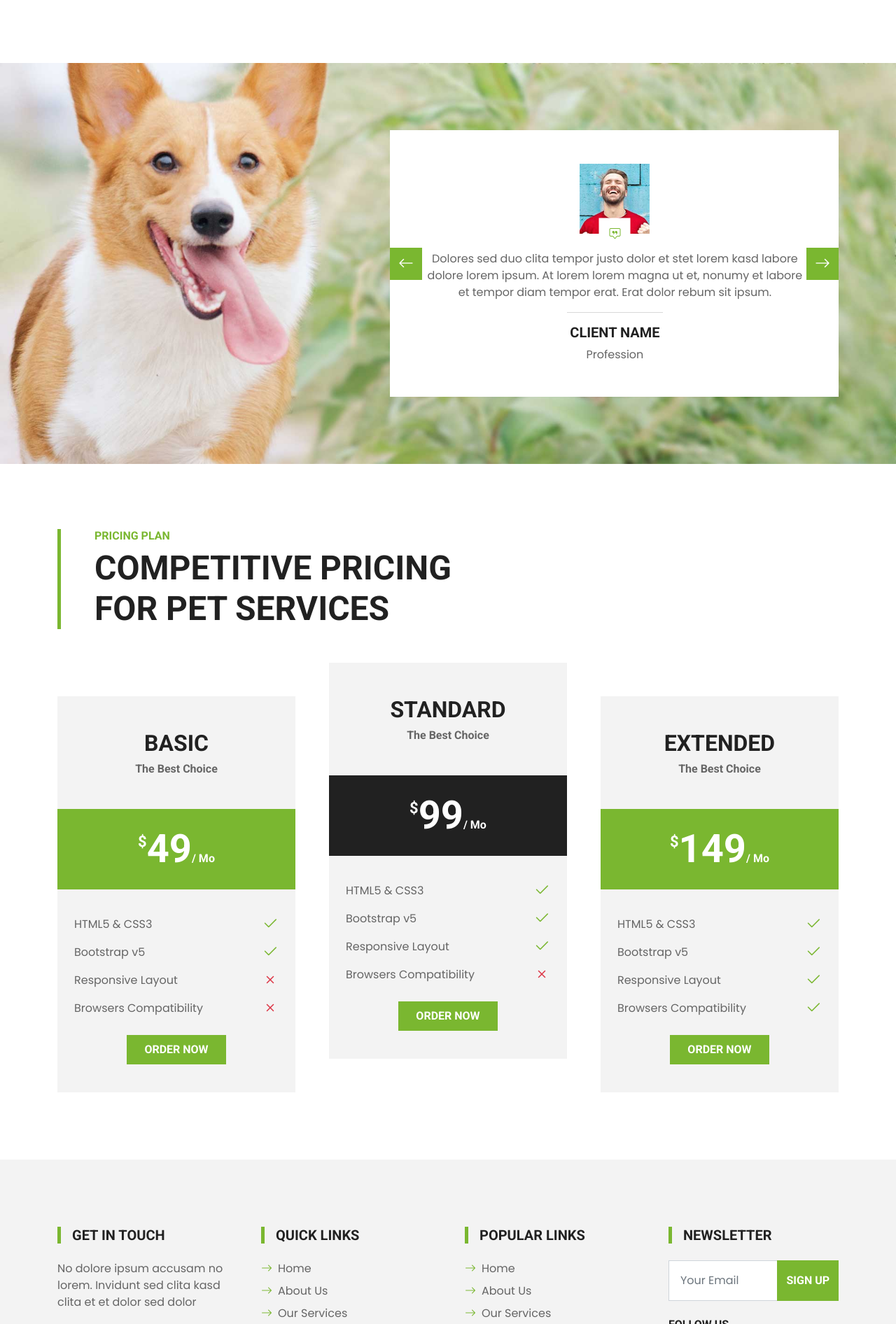
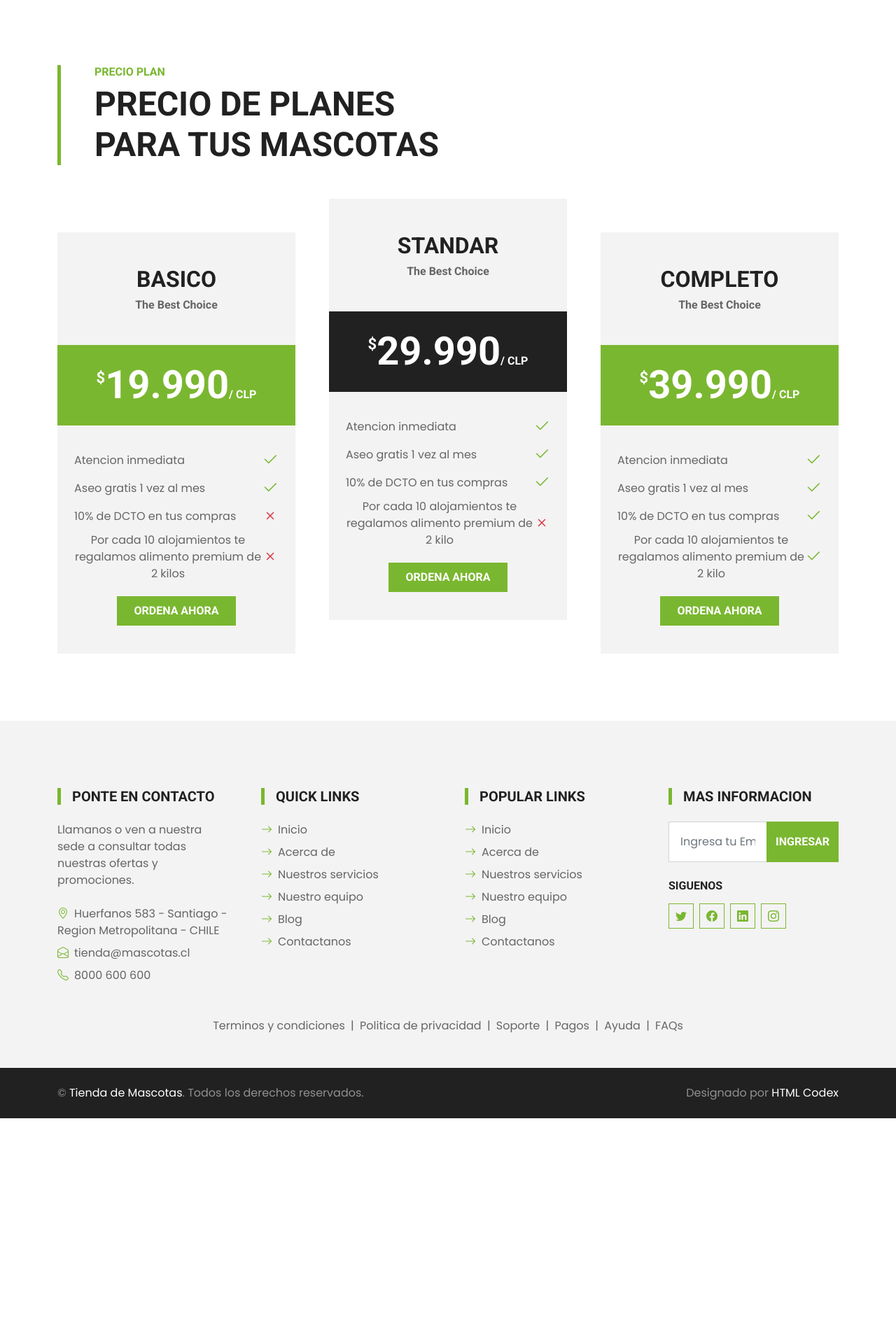
Before and after one commit to OscarVillaL/PROGWEB, a plain HTML site: page service.html in a window 1280 px wide. Shown: the part 1245-3137 px from the top of the page at 70% size. After the commit the page ends 2843 px from the top, so only its background shows below. Drawn offline with nearby package versions, Linux system fonts and the light colour scheme.

Commit message:
subo proyecto

```diff
--- a/service.html
+++ b/service.html
@@ -86,7 +86,6 @@
                     <div class="dropdown-menu m-0">
                         <a href="price.html" class="dropdown-item">Precio Plan</a>
                         <a href="team.html" class="dropdown-item">Equipo</a>
-                        <a href="testimonial.html" class="dropdown-item">Testimonios</a>
                     </div>
                 </div>
                 <a href="contact.html" class="nav-item nav-link nav-contact bg-primary text-white px-5 ms-lg-5">Contactanos <i class="bi bi-arrow-right"></i></a>
@@ -170,148 +169,110 @@
     <!-- Services End -->
 
 
-    <!-- Testimonial Start -->
-    <div class="container-fluid bg-testimonial py-5" style="margin: 45px 0;">
-        <div class="container py-5">
-            <div class="row justify-content-end">
-                <div class="col-lg-7">
-                    <div class="owl-carousel testimonial-carousel bg-white p-5">
-                        <div class="testimonial-item text-center">
-                            <div class="position-relative mb-4">
-                                <img class="img-fluid mx-auto" src="img/testimonial-1.jpg" alt="">
-                                <div class="position-absolute top-100 start-50 translate-middle d-flex align-items-center justify-content-center bg-white" style="width: 45px; height: 45px;">
-                                    <i class="bi bi-chat-square-quote text-primary"></i>
-                                </div>
-                            </div>
-                            <p>Dolores sed duo clita tempor justo dolor et stet lorem kasd labore dolore lorem ipsum. At lorem lorem magna ut et, nonumy et labore et tempor diam tempor erat. Erat dolor rebum sit ipsum.</p>
-                            <hr class="w-25 mx-auto">
-                            <h5 class="text-uppercase">Client Name</h5>
-                            <span>Profession</span>
-                        </div>
-                        <div class="testimonial-item text-center">
-                            <div class="position-relative mb-4">
-                                <img class="img-fluid mx-auto" src="img/testimonial-2.jpg" alt="">
-                                <div class="position-absolute top-100 start-50 translate-middle d-flex align-items-center justify-content-center bg-white" style="width: 45px; height: 45px;">
-                                    <i class="bi bi-chat-square-quote text-primary"></i>
-                                </div>
-                            </div>
-                            <p>Dolores sed duo clita tempor justo dolor et stet lorem kasd labore dolore lorem ipsum. At lorem lorem magna ut et, nonumy et labore et tempor diam tempor erat. Erat dolor rebum sit ipsum.</p>
-                            <hr class="w-25 mx-auto">
-                            <h5 class="text-uppercase">Client Name</h5>
-                            <span>Profession</span>
-                        </div>
-                    </div>
-                </div>
-            </div>
-        </div>
-    </div>
-    <!-- Testimonial End -->
-
-
     <!-- Pricing Plan Start -->
     <div class="container-fluid py-5">
         <div class="container">
             <div class="border-start border-5 border-primary ps-5 mb-5" style="max-width: 600px;">
-                <h6 class="text-primary text-uppercase">Pricing Plan</h6>
-                <h1 class="display-5 text-uppercase mb-0">Competitive Pricing For Pet Services</h1>
+                <h6 class="text-primary text-uppercase">Precio Plan</h6>
+                <h1 class="display-5 text-uppercase mb-0">Precio de planes para tus mascotas</h1>
             </div>
             <div class="row g-5">
                 <div class="col-lg-4">
                     <div class="bg-light text-center pt-5 mt-lg-5">
-                        <h2 class="text-uppercase">Basic</h2>
+                        <h2 class="text-uppercase">Basico</h2>
                         <h6 class="text-body mb-5">The Best Choice</h6>
                         <div class="text-center bg-primary p-4 mb-2">
                             <h1 class="display-4 text-white mb-0">
                                 <small class="align-top"
-                                    style="font-size: 22px; line-height: 45px;">$</small>49<small
+                                    style="font-size: 22px; line-height: 45px;">$</small>19.990<small
                                     class="align-bottom" style="font-size: 16px; line-height: 40px;">/
-                                    Mo</small>
+                                    CLP</small>
                             </h1>
                         </div>
                         <div class="text-center p-4">
                             <div class="d-flex align-items-center justify-content-between mb-1">
-                                <span>HTML5 & CSS3</span>
+                                <span>Atencion inmediata</span>
                                 <i class="bi bi-check2 fs-4 text-primary"></i>
                             </div>
                             <div class="d-flex align-items-center justify-content-between mb-1">
-                                <span>Bootstrap v5</span>
+                                <span>Aseo gratis 1 vez al mes </span>
                                 <i class="bi bi-check2 fs-4 text-primary"></i>
                             </div>
                             <div class="d-flex align-items-center justify-content-between mb-1">
-                                <span>Responsive Layout</span>
+                                <span>10% de DCTO en tus compras</span>
                                 <i class="bi bi-x fs-4 text-danger"></i>
                             </div>
                             <div class="d-flex align-items-center justify-content-between mb-1">
-                                <span>Browsers Compatibility</span>
+                                <span>Por cada 10 alojamientos te regalamos alimento premium de 2 kilos</span>
                                 <i class="bi bi-x fs-4 text-danger"></i>
                             </div>
-                            <a href="" class="btn btn-primary text-uppercase py-2 px-4 my-3">Order Now</a>
+                            <a href="" class="btn btn-primary text-uppercase py-2 px-4 my-3">Ordena ahora</a>
                         </div>
                     </div>
                 </div>
                 <div class="col-lg-4">
                     <div class="bg-light text-center pt-5">
-                        <h2 class="text-uppercase">Standard</h2>
+                        <h2 class="text-uppercase">Standar</h2>
                         <h6 class="text-body mb-5">The Best Choice</h6>
                         <div class="text-center bg-dark p-4 mb-2">
                             <h1 class="display-4 text-white mb-0">
                                 <small class="align-top"
-                                    style="font-size: 22px; line-height: 45px;">$</small>99<small
+                                    style="font-size: 22px; line-height: 45px;">$</small>29.990<small
                                     class="align-bottom" style="font-size: 16px; line-height: 40px;">/
-                                    Mo</small>
+                                    CLP</small>
                             </h1>
                         </div>
                         <div class="text-center p-4">
                             <div class="d-flex align-items-center justify-content-between mb-1">
-                                <span>HTML5 & CSS3</span>
+                                <span>Atencion inmediata</span>
                                 <i class="bi bi-check2 fs-4 text-primary"></i>
                             </div>
                             <div class="d-flex align-items-center justify-content-between mb-1">
-                                <span>Bootstrap v5</span>
+                                <span>Aseo gratis 1 vez al mes</span>
                                 <i class="bi bi-check2 fs-4 text-primary"></i>
                             </div>
                             <div class="d-flex align-items-center justify-content-between mb-1">
-                                <span>Responsive Layout</span>
+                                <span>10% de DCTO en tus compras</span>
                                 <i class="bi bi-check2 fs-4 text-primary"></i>
                             </div>
                             <div class="d-flex align-items-center justify-content-between mb-1">
-                                <span>Browsers Compatibility</span>
+                                <span>Por cada 10 alojamientos te regalamos alimento premium de 2 kilo</span>
                                 <i class="bi bi-x fs-4 text-danger"></i>
                             </div>
-                            <a href="" class="btn btn-primary text-uppercase py-2 px-4 my-3">Order Now</a>
+                            <a href="" class="btn btn-primary text-uppercase py-2 px-4 my-3">Ordena ahora</a>
                         </div>
                     </div>
                 </div>
                 <div class="col-lg-4">
                     <div class="bg-light text-center pt-5 mt-lg-5">
-                        <h2 class="text-uppercase">Extended</h2>
+                        <h2 class="text-uppercase">Completo</h2>
                         <h6 class="text-body mb-5">The Best Choice</h6>
                         <div class="text-center bg-primary p-4 mb-2">
                             <h1 class="display-4 text-white mb-0">
                                 <small class="align-top"
-                                    style="font-size: 22px; line-height: 45px;">$</small>149<small
+                                    style="font-size: 22px; line-height: 45px;">$</small>39.990<small
                                     class="align-bottom" style="font-size: 16px; line-height: 40px;">/
-                                    Mo</small>
+                                    CLP</small>
                             </h1>
                         </div>
                         <div class="text-center p-4">
                             <div class="d-flex align-items-center justify-content-between mb-1">
-                                <span>HTML5 & CSS3</span>
+                                <span>Atencion inmediata</span>
                                 <i class="bi bi-check2 fs-4 text-primary"></i>
                             </div>
                             <div class="d-flex align-items-center justify-content-between mb-1">
-                                <span>Bootstrap v5</span>
+                                <span>Aseo gratis 1 vez al mes</span>
                                 <i class="bi bi-check2 fs-4 text-primary"></i>
                             </div>
                             <div class="d-flex align-items-center justify-content-between mb-1">
-                                <span>Responsive Layout</span>
+                                <span>10% de DCTO en tus compras</span>
                                 <i class="bi bi-check2 fs-4 text-primary"></i>
                             </div>
                             <div class="d-flex align-items-center justify-content-between mb-1">
-                                <span>Browsers Compatibility</span>
+                                <span>Por cada 10 alojamientos te regalamos alimento premium de 2 kilo</span>
                                 <i class="bi bi-check2 fs-4 text-primary"></i>
                             </div>
-                            <a href="" class="btn btn-primary text-uppercase py-2 px-4 my-3">Order Now</a>
+                            <a href="" class="btn btn-primary text-uppercase py-2 px-4 my-3">Ordena ahora</a>
                         </div>
                     </div>
                 </div>
@@ -326,43 +287,43 @@
         <div class="container pt-5">
             <div class="row g-5">
                 <div class="col-lg-3 col-md-6">
-                    <h5 class="text-uppercase border-start border-5 border-primary ps-3 mb-4">Get In Touch</h5>
-                    <p class="mb-4">No dolore ipsum accusam no lorem. Invidunt sed clita kasd clita et et dolor sed dolor</p>
-                    <p class="mb-2"><i class="bi bi-geo-alt text-primary me-2"></i>123 Street, New York, USA</p>
-                    <p class="mb-2"><i class="bi bi-envelope-open text-primary me-2"></i>info@example.com</p>
-                    <p class="mb-0"><i class="bi bi-telephone text-primary me-2"></i>+012 345 67890</p>
+                    <h5 class="text-uppercase border-start border-5 border-primary ps-3 mb-4">PONTE EN CONTACTO</h5>
+                    <p class="mb-4">Llamanos o ven a nuestra sede a consultar todas nuestras ofertas y promociones.</p>
+                    <p class="mb-2"><i class="bi bi-geo-alt text-primary me-2"></i>Huerfanos 583 - Santiago - Region Metropolitana - CHILE</p>
+                    <p class="mb-2"><i class="bi bi-envelope-open text-primary me-2"></i>tienda@mascotas.cl</p>
+                    <p class="mb-0"><i class="bi bi-telephone text-primary me-2"></i>8000 600 600</p>
                 </div>
                 <div class="col-lg-3 col-md-6">
                     <h5 class="text-uppercase border-start border-5 border-primary ps-3 mb-4">Quick Links</h5>
                     <div class="d-flex flex-column justify-content-start">
-                        <a class="text-body mb-2" href="#"><i class="bi bi-arrow-right text-primary me-2"></i>Home</a>
-                        <a class="text-body mb-2" href="#"><i class="bi bi-arrow-right text-primary me-2"></i>About Us</a>
-                        <a class="text-body mb-2" href="#"><i class="bi bi-arrow-right text-primary me-2"></i>Our Services</a>
-                        <a class="text-body mb-2" href="#"><i class="bi bi-arrow-right text-primary me-2"></i>Meet The Team</a>
-                        <a class="text-body mb-2" href="#"><i class="bi bi-arrow-right text-primary me-2"></i>Latest Blog</a>
-                        <a class="text-body" href="#"><i class="bi bi-arrow-right text-primary me-2"></i>Contact Us</a>
+                        <a class="text-body mb-2" href="#"><i class="bi bi-arrow-right text-primary me-2"></i>Inicio</a>
+                        <a class="text-body mb-2" href="#"><i class="bi bi-arrow-right text-primary me-2"></i>Acerca de</a>
+                        <a class="text-body mb-2" href="#"><i class="bi bi-arrow-right text-primary me-2"></i>Nuestros servicios</a>
+                        <a class="text-body mb-2" href="#"><i class="bi bi-arrow-right text-primary me-2"></i>Nuestro equipo</a>
+                        <a class="text-body mb-2" href="#"><i class="bi bi-arrow-right text-primary me-2"></i>Blog</a>
+                        <a class="text-body" href="#"><i class="bi bi-arrow-right text-primary me-2"></i>Contactanos</a>
                     </div>
                 </div>
                 <div class="col-lg-3 col-md-6">
                     <h5 class="text-uppercase border-start border-5 border-primary ps-3 mb-4">Popular Links</h5>
                     <div class="d-flex flex-column justify-content-start">
-                        <a class="text-body mb-2" href="#"><i class="bi bi-arrow-right text-primary me-2"></i>Home</a>
-                        <a class="text-body mb-2" href="#"><i class="bi bi-arrow-right text-primary me-2"></i>About Us</a>
-                        <a class="text-body mb-2" href="#"><i class="bi bi-arrow-right text-primary me-2"></i>Our Services</a>
-                        <a class="text-body mb-2" href="#"><i class="bi bi-arrow-right text-primary me-2"></i>Meet The Team</a>
-                        <a class="text-body mb-2" href="#"><i class="bi bi-arrow-right text-primary me-2"></i>Latest Blog</a>
-                        <a class="text-body" href="#"><i class="bi bi-arrow-right text-primary me-2"></i>Contact Us</a>
+                        <a class="text-body mb-2" href="#"><i class="bi bi-arrow-right text-primary me-2"></i>Inicio</a>
+                        <a class="text-body mb-2" href="#"><i class="bi bi-arrow-right text-primary me-2"></i>Acerca de</a>
+                        <a class="text-body mb-2" href="#"><i class="bi bi-arrow-right text-primary me-2"></i>Nuestros servicios</a>
+                        <a class="text-body mb-2" href="#"><i class="bi bi-arrow-right text-primary me-2"></i>Nuestro equipo</a>
+                        <a class="text-body mb-2" href="#"><i class="bi bi-arrow-right text-primary me-2"></i>Blog</a>
+                        <a class="text-body" href="#"><i class="bi bi-arrow-right text-primary me-2"></i>Contactanos</a>
                     </div>
                 </div>
                 <div class="col-lg-3 col-md-6">
-                    <h5 class="text-uppercase border-start border-5 border-primary ps-3 mb-4">Newsletter</h5>
+                    <h5 class="text-uppercase border-start border-5 border-primary ps-3 mb-4">Mas Informacion</h5>
                     <form action="">
                         <div class="input-group">
-                            <input type="text" class="form-control p-3" placeholder="Your Email">
-                            <button class="btn btn-primary">Sign Up</button>
+                            <input type="text" class="form-control p-3" placeholder="Ingresa tu Email">
+                            <button class="btn btn-primary">Ingresar</button>
                         </div>
                     </form>
-                    <h6 class="text-uppercase mt-4 mb-3">Follow Us</h6>
+                    <h6 class="text-uppercase mt-4 mb-3">Siguenos</h6>
                     <div class="d-flex">
                         <a class="btn btn-outline-primary btn-square me-2" href="#"><i class="bi bi-twitter"></i></a>
                         <a class="btn btn-outline-primary btn-square me-2" href="#"><i class="bi bi-facebook"></i></a>
@@ -371,15 +332,15 @@
                     </div>
                 </div>
                 <div class="col-12 text-center text-body">
-                    <a class="text-body" href="">Terms & Conditions</a>
+                    <a class="text-body" href="">Terminos y condiciones</a>
                     <span class="mx-1">|</span>
-                    <a class="text-body" href="">Privacy Policy</a>
+                    <a class="text-body" href="">Politica de privacidad</a>
                     <span class="mx-1">|</span>
-                    <a class="text-body" href="">Customer Support</a>
+                    <a class="text-body" href="">Soporte</a>
                     <span class="mx-1">|</span>
-                    <a class="text-body" href="">Payments</a>
+                    <a class="text-body" href="">Pagos</a>
                     <span class="mx-1">|</span>
-                    <a class="text-body" href="">Help</a>
+                    <a class="text-body" href="">Ayuda</a>
                     <span class="mx-1">|</span>
                     <a class="text-body" href="">FAQs</a>
                 </div>
@@ -390,10 +351,10 @@
         <div class="container">
             <div class="row g-5">
                 <div class="col-md-6 text-center text-md-start">
-                    <p class="mb-md-0">&copy; <a class="text-white" href="#">Your Site Name</a>. All Rights Reserved.</p>
+                    <p class="mb-md-0">&copy; <a class="text-white" href="#">Tienda de Mascotas</a>. Todos los derechos reservados.</p>
                 </div>
                 <div class="col-md-6 text-center text-md-end">
-                    <p class="mb-0">Designed by <a class="text-white" href="https://htmlcodex.com">HTML Codex</a></p>
+                    <p class="mb-0">Designado por <a class="text-white" href="https://htmlcodex.com">HTML Codex</a></p>
                 </div>
             </div>
         </div>
```
Also changed, not shown: about.html (+0 -1 lines), contact.html (+0 -1 lines), index.html (+7 -47 lines), price.html (+88 -88 lines), product.html (+31 -32 lines), team.html (+56 -57 lines).
